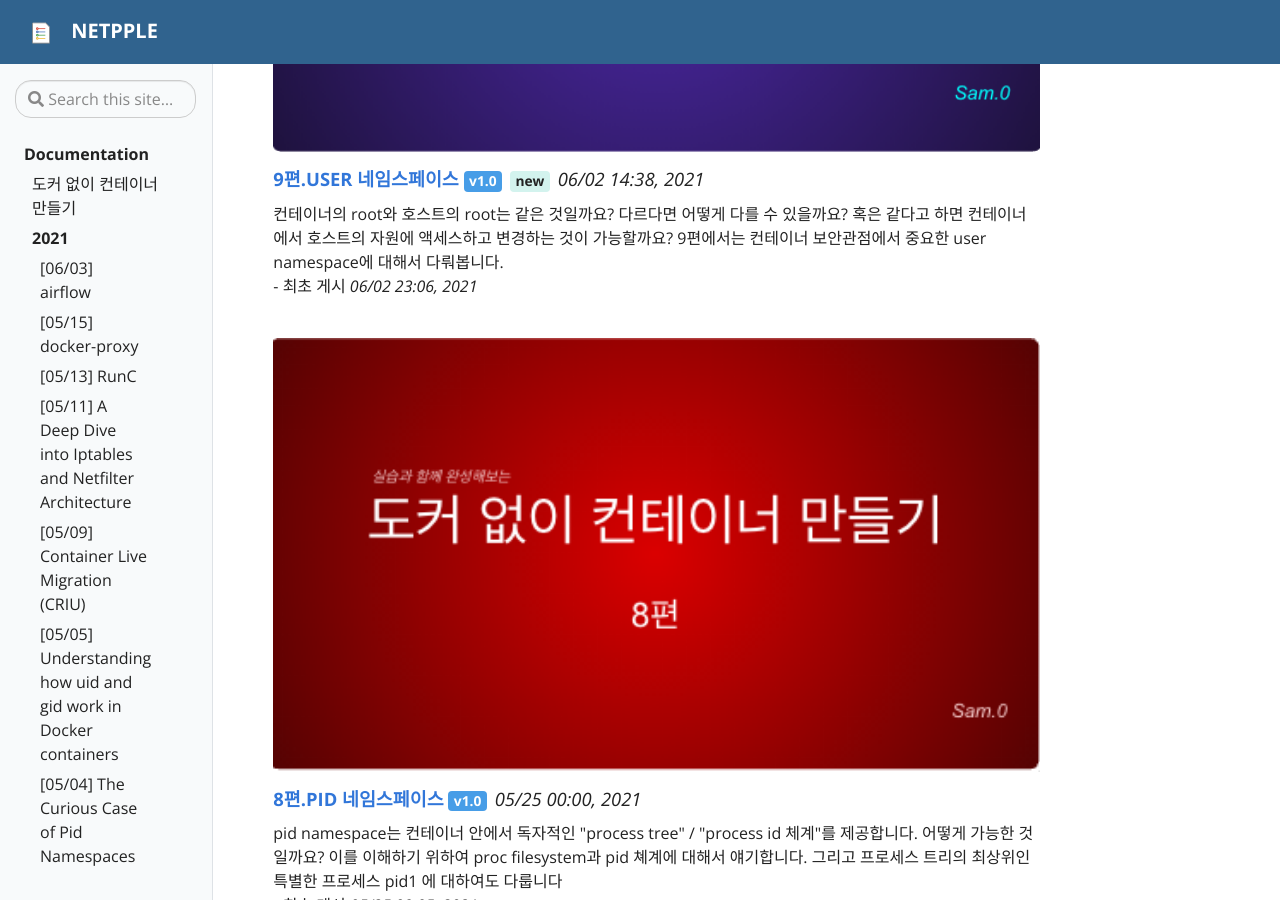
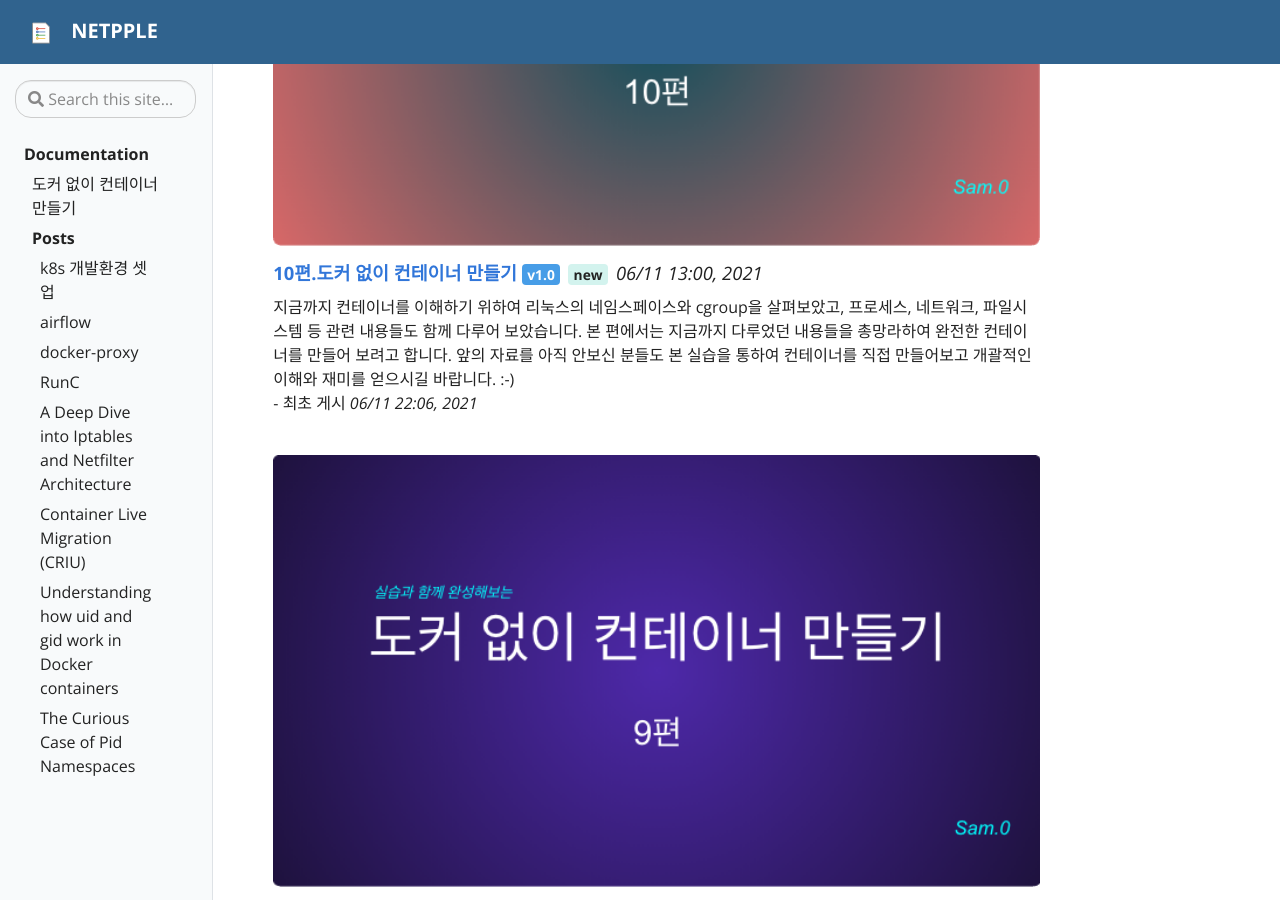
Before and after one commit to netpple/netpple.github.io, a Jekyll site: the page built from pages/index.md, in a window 1280 px wide and 900 px high, scrolled down 1311 px. Built offline with Jekyll 4.4.1, drawn with Linux system fonts in a browser that asks for light colours; some of the changed lines change nothing that is shown; some of the changed text lies outside the part shown.

Commit message:
신규 문서 추가
k8s 개발환경 셋업
도커없이 컨테이너 만들기

````diff
--- a/_data/toc.yml
+++ b/_data/toc.yml
@@ -27,24 +27,26 @@
           url: "docs/make-container-without-docker/pid-namespace"
         - title: 9편.USER 네임스페이스
           url: "docs/make-container-without-docker/user-namespace"
-#        - title: 10편.USER 네임스페이스
-#          url: "docs/make-container-without-docker/runc"
-- title: "2021"
+        - title: 10편.도커 없이 컨테이너 만들기
+          url: "docs/make-container-without-docker/make-container"
+- title: "Posts"
   url: "news/"
   links:
-#    - title: "[] "
-#      url: ""
-    - title: "[06/03] airflow"
+    #    - title: "[] "
+    #      url: ""
+    - title: "k8s 개발환경 셋업"
+      url: "2022/kubernetes-develop-environment"
+    - title: "airflow"
       url: "2021/airflow/"
-    - title: "[05/15] docker-proxy"
+    - title: "docker-proxy"
       url: "2021/docker-proxy/"
-    - title: "[05/13] RunC "
+    - title: "RunC "
       url: "2021/RunC/"
-    - title: "[05/11] A Deep Dive into Iptables and Netfilter Architecture"
+    - title: "A Deep Dive into Iptables and Netfilter Architecture"
       url: "2021/deep-dive-iptables-netfilter-architecture/"
-    - title: "[05/09] Container Live Migration (CRIU)"
+    - title: "Container Live Migration (CRIU)"
       url: "2021/criu-live-container-migration/"
-    - title: "[05/05] Understanding how uid and gid work in Docker containers"
+    - title: "Understanding how uid and gid work in Docker containers"
       url: "2021/how-uid-gid-work-in-container/"
-    - title: "[05/04] The Curious Case of Pid Namespaces"
+    - title: "The Curious Case of Pid Namespaces"
       url: "2021/pid-namespace/"
--- a/_docs/make-container-without-docker/index.md
+++ b/_docs/make-container-without-docker/index.md
@@ -41,10 +41,6 @@
 
 {% endfor %}
 
-
-### 10편 도커 없이 컨테이너 만들기
-
-준비 중입니다
 
 ### 11편 도커
 
--- /dev/null
+++ b/_docs/make-container-without-docker/make-container.md
@@ -0,0 +1,19 @@
+---
+title: 10편.도커 없이 컨테이너 만들기
+description: 지금까지 컨테이너를 이해하기 위하여 리눅스의 네임스페이스와 cgroup을 살펴보았고, 프로세스, 네트워크, 파일시스템 등 관련 내용들도 함께 다루어 보았습니다. 본 편에서는 지금까지 다루었던 내용들을 총망라하여 완전한 컨테이너를 만들어 보려고 합니다. 앞의 자료를 아직 안보신 분들도 본 실습을 통하여 컨테이너를 직접 만들어보고 개괄적인 이해와 재미를 얻으시길 바랍니다. :-)
+date: 2021-06-11 22:00:00 +09:00
+label: 도커 없이 컨테이너 만들기
+comments: true
+image: https://netpple.github.io/docs/assets/img/make-container-without-docker-intro-10.png
+badges:
+- type: light
+  tag: new
+histories:
+- date: 2021-06-11 22:00:00 +09:00
+  description: 최초 게시
+---
+<div class="responsive-wrap">
+  <iframe src="https://docs.google.com/presentation/d/e/2PACX-1vQeta7vP9kiFKGB3zgzsJgvg21ROnZG26oErShrx_0sO3EjFXss6ajj1fslkdH-WPzBoVtvzWBmyGM1/embed?start=false&loop=false&delayms=3000" frameborder="0" width="100%" allowfullscreen="true" mozallowfullscreen="true" webkitallowfullscreen="true"></iframe>
+</div>
+
+[[슬라이드 보기]](https://docs.google.com/presentation/d/1LlELhvnF9GpfCy-HBp8Hwjh6douD_z5QRmg9NfNPv68/edit?usp=sharing#){:target="_blank"}
--- /dev/null
+++ b/_posts/2022-01-31-kubernetes-develop-environment.md
@@ -0,0 +1,94 @@
+---
+title: k8s 개발환경 셋업
+version: v1.0
+description: kubernetes 개발 환경 셋업용 Vagrantfile
+date: 2022-01-31 08:00 +09:00
+categories: kubernetes
+badges:
+- type: info
+  tag: 코드
+rightpanel: false
+---
+참고: [https://developer.ibm.com/articles/setup-guide-for-kubernetes-developers/](https://developer.ibm.com/articles/setup-guide-for-kubernetes-developers/)
+
+Vagrant + VirtualBox (Ubuntu 1804)
+
+```ruby
+# -*- mode: ruby -*-
+# vi: set ft=ruby :
+
+BOX_IMAGE = "bento/ubuntu-18.04"
+DOCKER_VERSION = "5:19.03.15~3-0~ubuntu-bionic"
+K8S_GIT_TAG = "v1.19.16"
+GO_VERSION = "1.17.6"
+
+Vagrant.configure("2") do |config|
+  config.vm.provision :shell, privileged: true, env: {"DOCKER_VERSION"=>DOCKER_VERSION, "GO_VERSION"=>GO_VERSION}, inline: $install_common_tools
+  config.vm.provision :shell, privileged: false, env: {"K8S_GIT_TAG"=>K8S_GIT_TAG}, inline: $git_clone
+  config.vm.define "kubelet-test" do |subconfig|
+    subconfig.vm.box = BOX_IMAGE
+    subconfig.vm.hostname = "kubelet-test"
+    subconfig.vm.network :private_network, ip: "192.168.102.2"
+    config.vm.provider "virtualbox" do |v|
+      v.memory = 8192
+      v.cpus = 8
+    end
+  end
+
+end
+
+# privileged: true (root)
+$install_common_tools = <<-SCRIPT
+## disable swap
+swapoff -a
+sed -i '/swap/d' /etc/fstab
+## apt-get noninteractive
+export DEBIAN_FRONTEND=noninteractive
+## -qq : really quiet (except errors)
+apt-get -qq update
+
+##  pre-requisite - gcc make
+apt-get -qq install gcc make
+
+##  install Docker
+apt-get -qq install apt-transport-https ca-certificates curl gnupg-agent software-properties-common &&
+curl --stderr /dev/null -fsSL https://download.docker.com/linux/ubuntu/gpg | sudo apt-key add - &&
+add-apt-repository "deb [arch=amd64] https://download.docker.com/linux/ubuntu $(lsb_release -cs) stable" &&
+apt-get -qq update &&
+apt-get -qq install docker-ce=${DOCKER_VERSION} docker-ce-cli=${DOCKER_VERSION} containerd.io
+cat > /etc/docker/daemon.json <<EOF
+{
+  "exec-opts": ["native.cgroupdriver=systemd"],
+  "log-driver": "json-file",
+  "log-opts": {
+    "max-size": "100m"
+  },
+  "storage-driver": "overlay2"
+}
+EOF
+systemctl restart docker
+usermod -aG docker vagrant
+
+## install Golang
+curl --stderr /dev/null -O https://storage.googleapis.com/golang/go${GO_VERSION}.linux-amd64.tar.gz
+tar -C /usr/local -xzf go${GO_VERSION}.linux-amd64.tar.gz
+echo 'export PATH=$PATH:/usr/local/go/bin' | tee -a /etc/profile
+SCRIPT
+
+# privileged: false (vagrant)
+$git_clone = <<-SCRIPT
+git clone https://github.com/kubernetes/kubernetes.git
+cd kubernetes
+git checkout -b ${K8S_GIT_TAG}
+## build
+sudo make clean
+sudo make all WHAT=cmd/kubelet GOFLAGS=-v
+SCRIPT
+```
+
+make 옵션
+
+- make all : 전체 빌드
+    - 특정 컴포넌트 빌드 예) make all WHAT=cmd/kubelet
+      컴포넌트: kubelet,kube-apiserver,kube-controller-manager,kube-scheduler,kube-proxy,kubectl,kubeadm,...
+- make release : 빌드 + 이미지
````
